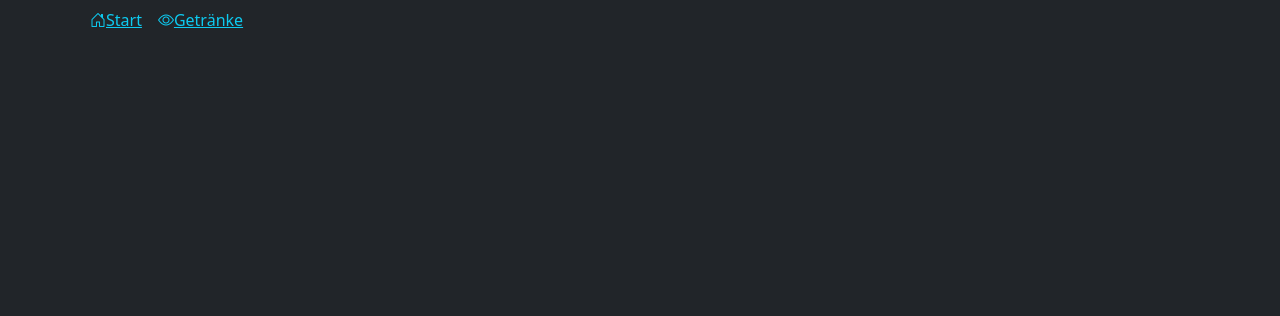
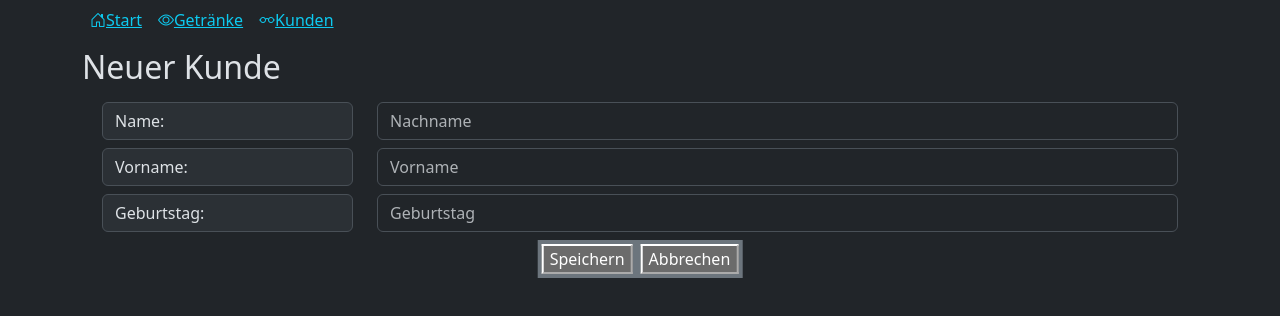
Before and after one commit to termi65/ogv-mdb, a React (Vite) app: page /kunde/1 in a window 1280 px wide. Before the commit this address had no page. Shown: the top 316 px of the page. Built offline with nearby package versions, Linux system fonts and the light colour scheme.

Commit message:
Kundenliste und Kundenformular eingefügt

```diff
--- a/src/App.jsx
+++ b/src/App.jsx
@@ -3,6 +3,8 @@ import { Routes, Route } from "react-router-dom";
 import Home from "./components/Home";
 import Getränke from "./components/Getränke";
 import Getränk from "./components/Getränk";
+import Kunde from "./components/Kunde";
+import Kunden from "./components/Kunden";
 
 function App() {
 
@@ -14,7 +16,8 @@ function App() {
                 <Route path="/" element={<Home />} />
                 <Route path="/getraenke" element={<Getränke />} />
                 <Route path="/getraenk/:id" element={<Getränk />} />
-                {/* <Route path="/kunden" element={<Kunden />} /> */}
+                <Route path="/kunden" element={<Kunden />} />
+                <Route path="/kunde/:id" element={<Kunde />} />
             </Routes>
         </div>
     );
--- /dev/null
+++ b/src/components/Kunde.jsx
@@ -0,0 +1,96 @@
+import { useEffect, useState } from "react";
+import { useNavigate, useParams } from "react-router-dom"
+import { db } from "../db";
+
+export default function Kunde() {
+
+    const [name, setName] = useState("");
+    const [vorname, setVorname] = useState("");
+    const [geburtstag, setGeburtstag] = useState(null);
+
+    const [currentId, setCurrentId] = useState(0);
+    const {id} = useParams();
+    const navigate = useNavigate()
+
+    async function ladeKunde(db_id) {
+        const kunde = await db.kunden.where({
+            id: db_id
+        }).first();
+        setName(kunde.name);
+        setVorname(kunde.vorname);
+    }
+
+    async function save() {
+        try {
+            if (currentId != 0) await db.kunden.update(currentId, {name:name, vorname: vorname, geburtstag: geburtstag})
+            else await db.kunden.add({name:name, vorname: vorname, geburtstag: geburtstag})
+        }
+        catch {
+            alert("Fehler beim Speichern!");
+        }
+        navigate("/kunden");
+    }
+
+    function cancel() {
+        navigate("/kunden");
+    }
+
+    useEffect(() => {
+        if (id != "0") {
+            setCurrentId(parseFloat(id));
+            ladeKunde(parseFloat(id));
+        }
+    },[])
+
+    return (
+        <div>
+            <div className="container text-start">
+                <div className="row">
+                    {id ? <h2>Neuer Kunde</h2> : <h2>Kunde bearbeiten</h2>}
+                </div>
+                <div className="row m-2">
+                    <div className="col-sm-3"><label  className="input-group-text" htmlFor='name'>Name: </label></div>
+                    <div className="col-sm-9">
+                        <div className="input-group">
+                            <input id='name'
+                                aria-describedby="Nachname" className="form-control"
+                                placeholder="Nachname" onChange={(e) => setName(e.target.value)}
+                                value={name} />
+                        </div>
+                    </div>
+                </div>
+                <div className="row m-2">
+                    <div className="col-sm-3"><label  className="input-group-text" htmlFor='vorname'>Vorname: </label></div>
+                    <div className="col-sm-9">
+                        <div className="input-group">
+                            <input id='vorname'
+                                aria-describedby="Vorname" className="form-control"
+                                placeholder="Vorname" onChange={(e) => setVorname(e.target.value)}
+                                value={vorname} />
+                        </div>
+                    </div>
+                </div>
+                <div className="row m-2">
+                    <div className="col-sm-3"><label  className="input-group-text" htmlFor='geburtstag'>Geburtstag: </label></div>
+                    <div className="col-sm-9">
+                        <div className="input-group">
+                            <input id='geburtstag'
+                                aria-describedby="Geburtstag" className="form-control"
+                                placeholder="Geburtstag" onChange={(e) => setGeburtstag(e.target.value)}
+                                value={geburtstag} />
+                        </div>
+                    </div>
+                </div>
+            </div>
+            <div className="row">
+            <div className="position-relative">
+                <div className="position-absolute bg-secondary top-0 start-50 translate-middle-x">
+                    <button className="m-1 text-center" onClick={save}>Speichern</button>
+                    <button className="m-1 text-center" onClick={cancel}>Abbrechen</button>
+                </div>
+            </div>
+            </div>
+
+        </div>
+    )
+}
--- /dev/null
+++ b/src/components/Kunden.jsx
@@ -0,0 +1,113 @@
+import { useState, useEffect } from "react";
+import { useNavigate } from "react-router-dom";
+import { db } from "../db";
+import useScreenSize from "../utils/useScreenSize";
+
+export default function Kunden() {
+    const [kunden, setKunden] = useState([]);
+    const navigate = useNavigate();
+    const screenSize = useScreenSize();
+
+    useEffect(() => {
+        loadKunden();
+
+    },[])
+
+    async function loadKunden() {
+        const alleKunden = await db.kunden.toArray();
+        setKunden(alleKunden);
+    }
+
+    function editKunde(id) {
+        navigate(`/kunde/${id}`);
+    }
+
+     async function deleteKunde(id) {
+        const findDeckel = await db.deckel.where({
+            kundenId: id}).first();
+
+        if (findDeckel){
+            alert("Deckel vorhanden. Kann Kunden nicht löschen!");
+        } else {
+            console.log("Keine Deckel vorhanden - Kunde wird gelöscht!");
+            await db.kunden.delete(id);
+            loadKunden();
+        }
+    }
+
+    return (
+        <div className="container mt-4">
+            <h2 className="text-info bg-dark p-2 text-center">Kundenliste
+                <button type="button" onClick={() => navigate("/kunde/0")} className="ms-2 p-2 btn btn-primary">
+                        <i className="bi bi-clipboard-plus"></i>
+                </button>
+            </h2>
+            <table className="table table-bordered mt-2 border-primary p-1">
+                    <thead>
+                        <tr>
+                            <th>Name</th>
+                            <th>Vorname</th>
+                            <th>Geburstag</th>
+                            {screenSize ==="sm" || screenSize ==="xs" ?
+                                <th className="text-center">
+                                    <i className="bi bi-pencil-square"></i>
+                                </th>
+                                :
+                                <th className="text-center">Bearbeiten</th>
+                            }
+                            {screenSize ==="sm" || screenSize ==="xs" ?
+                                <th className="text-center">
+                                    <i className="bi bi-x-square"></i>
+                                </th>
+                                :
+                                <th className="text-center">Löschen</th>
+                            }
+
+                        </tr>
+                    </thead>
+                    <tbody>
+                    {
+                    kunden.map((kunde) => (
+                        <tr key={kunde.id}>
+                            <td>{kunde.name}</td>
+                            <td>{kunde.vorname}</td>
+                            <td>{kunde.geburtstag}</td>
+                            {screenSize ==="sm" || screenSize ==="xs" ?
+                                <td className="text-center">
+                                    <button type="button" className="btn bg-primary text-light"
+                                        onClick={() => editKunde(kunde.id)}>
+                                        <i className="bi bi-pencil-square"></i>
+                                    </button>
+                                </td>
+                                :
+                                <td className="text-center">
+                                    <button type="button" className="btn bg-primary text-light"
+                                        onClick={() => editKunde(kunde.id)}>
+                                        Bearbeiten
+                                    </button>
+                                </td>
+                            }
+                            {screenSize ==="sm" || screenSize ==="xs" ?
+                                <td className="text-center">
+                                    <button type="button" className="btn bg-danger text-light"
+                                        onClick={() => deleteKunde(kunde.id)}>
+                                        <i className="bi bi-x-square"></i>
+                                    </button>
+
+                                </td>
+                                :
+                                <td className="text-center">
+                                <button type="button" className="btn bg-danger text-light"
+                                    onClick={() => deleteKunde(kunde.id)}>
+                                    Löschen
+                                </button>
+                            </td>
+                            }
+                        </tr>
+                    ) )
+                }
+                </tbody>
+            </table>
+        </div>
+    );
+}
--- a/src/components/Navbar.jsx
+++ b/src/components/Navbar.jsx
@@ -34,9 +34,9 @@ export default function Navbar() {
                             <li className="nav-item" key={2}>
                                 <Link to="/getraenke" className="px-2 text-info" onClick={closeNav}><i class="bi bi-eye"></i>Getränke</Link>
                             </li>
-                            {/* <li className="nav-item" key={2}>
+                            <li className="nav-item" key={2}>
                                 <Link to="/kunden" className="px-2 text-info" onClick={closeNav}><i class="bi bi-eyeglasses"></i>Kunden</Link>
-                            </li> */}
+                            </li>
                         </ul>
                     </div>
                 </div>
--- a/src/db.js
+++ b/src/db.js
@@ -4,5 +4,5 @@ export const db = new Dexie("myLocalDB");
     db.version(1).stores({
         getränke: "++id,bezeichnung,preis",
         kunden: "++id, name, vorname, geburtstag",
-
+        deckel: "++id, kundenId, getränkId, anzahl"
 });
```
Also changed, not shown: 1 other file (tests, documents, lock files or other folders).
